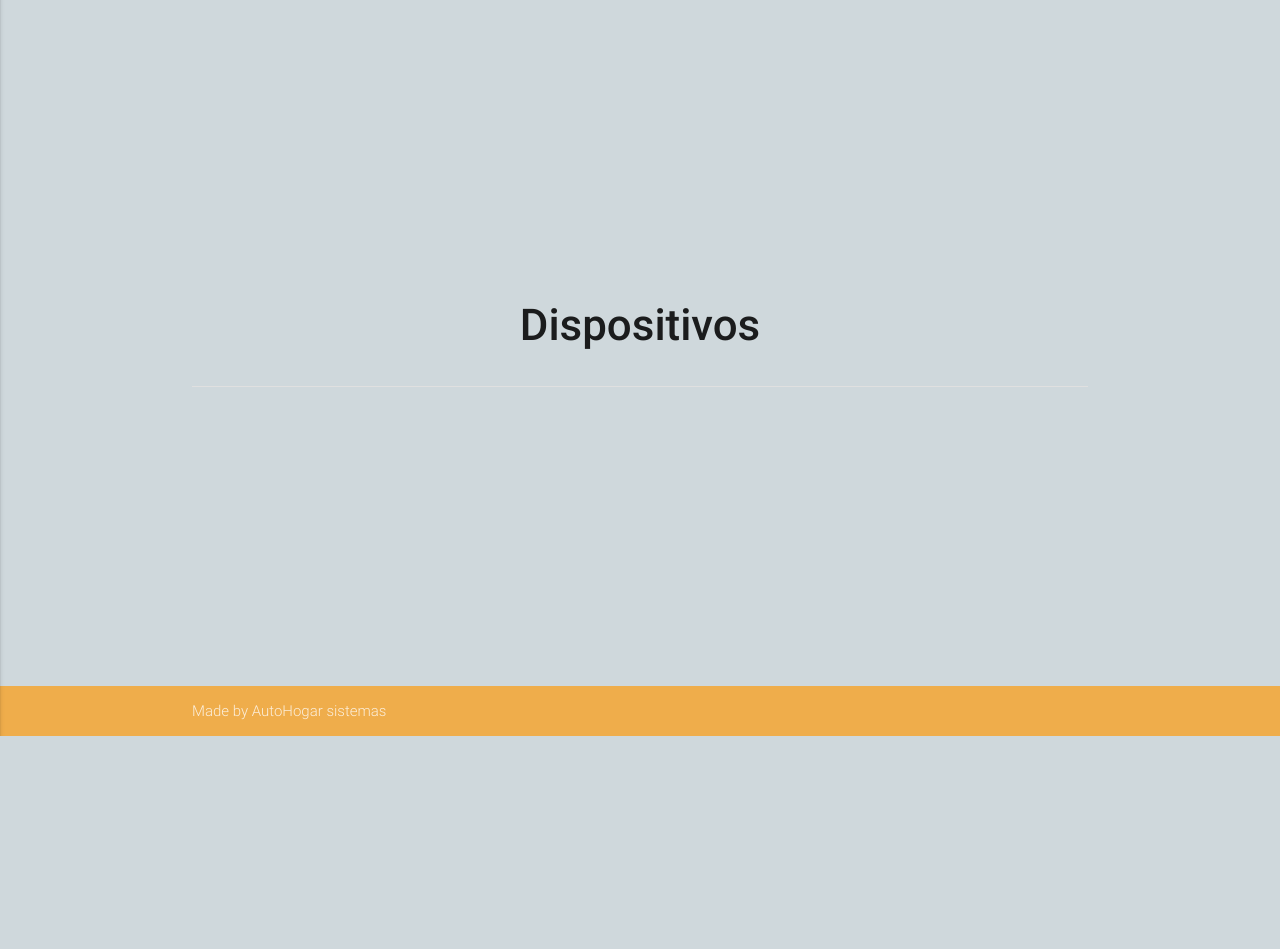
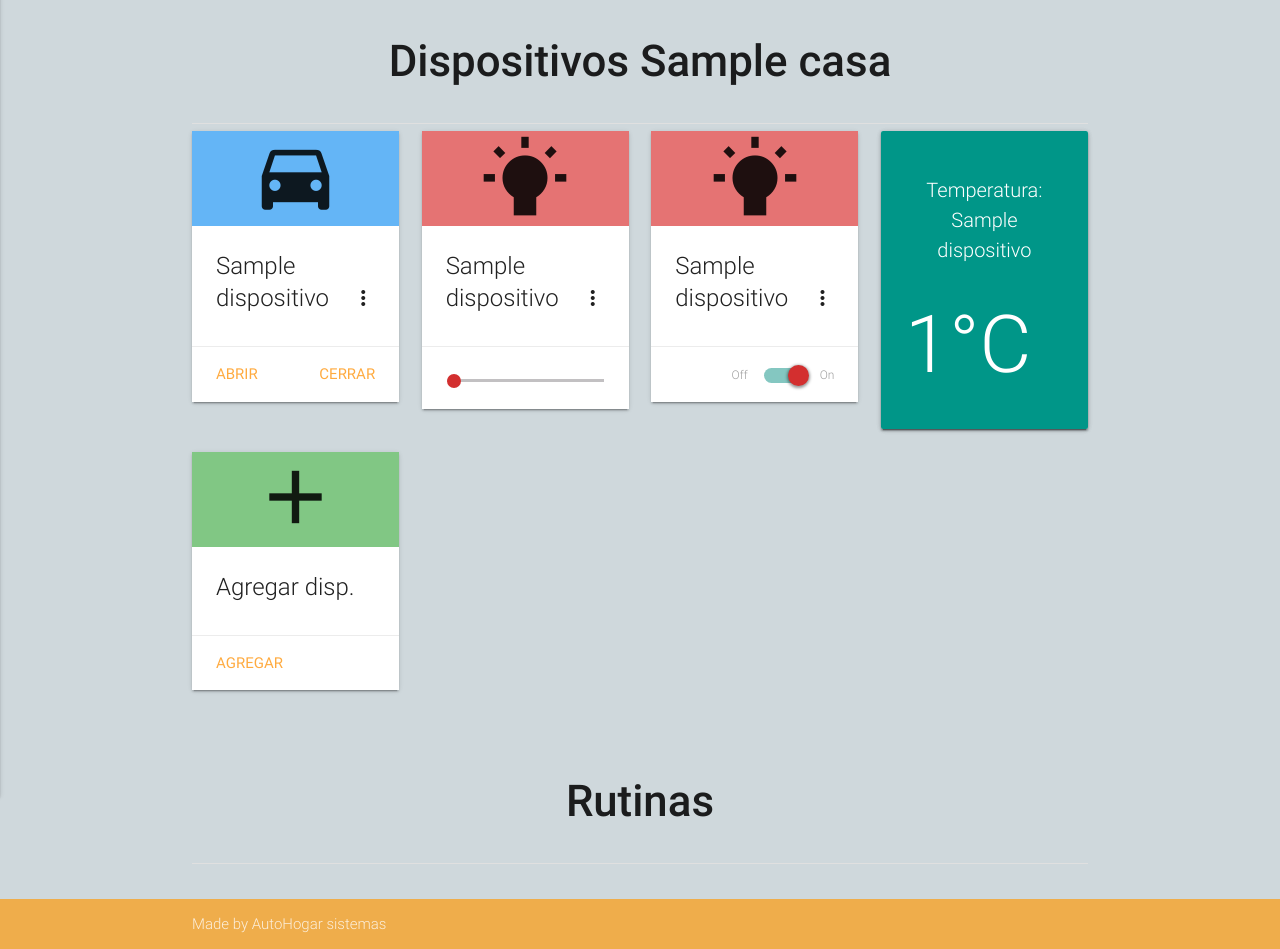
Before and after one commit to paslo22/AutoHogar, a Django app: page /web/dispositivos/1/ in a window 1280 px wide. Shown: the part 64-1013 px from the top of the page. Before the commit the page ends 800 px from the top, so only its background shows below. Run offline with Django 3.2, Linux system fonts and the light colour scheme; a user stored in the database is signed in; tables that the repository leaves empty hold one stand-in row (values such as "Sample post").

Commit message:
Started the routines section. Add function and visual for add houses and add and remove devices (Remove with confirmation).

```diff
--- a/web/templates/web/garage.html
+++ b/web/templates/web/garage.html
@@ -13,6 +13,7 @@
 		<div class="card-reveal">
 			<span class="card-title grey-text text-darken-4">{{d.nombre}}<i class="material-icons right">close</i></span>
 			<p>{# Here will go a simple description #}</p>
+			<a href="#modal{{d.pk}}" class="waves-effect waves-light btn red"><strong>Eliminar</strong></a>
 		</div>
 		<div class="card-action">
 			<a href="" class='abrirG'><input hidden value='{{d.garage.id}}'>Abrir</a>
@@ -20,3 +21,14 @@
 		</div>
 	</div>
 </div>
+<!-- Modal Structure -->
+<div id="modal{{d.pk}}" class="modal">
+	<div class="modal-content">
+		<h4>¿Est&aacute; seguro que desea eliminar el dispositivo {{d.nombre}}?</h4>
+		<p>Esta acci&oacute;n <strong>no puede ser deshecha.</strong></p>
+	</div>
+	<div class="modal-footer">
+		<a href="{% url 'removeDev' house.pk d.pk %}" class=" modal-action modal-close waves-effect waves-light btn red">Eliminar</a>
+		<a href="#!" class=" modal-action modal-close waves-effect waves-green btn-flat">Cancelar</a>
+	</div>
+</div>
--- a/web/templates/web/index.html
+++ b/web/templates/web/index.html
@@ -7,11 +7,11 @@
 <div class="container">
 	<div class="section">
 		<div class="row">
-			<h3 class="center-align"><strong>Dispositivos {{disp.nombre}}</strong></h3>
+			<h3 class="center-align"><strong>Dispositivos {{house.nombre}}</strong></h3>
 		</div>
 		<div class="divider"></div>
 		<div class="row">
-			{% for d in disp.dispositivo_set.all %}
+			{% for d in house.dispositivo_set.all %}
 				{% if d.garage %}
 					{% include "web/garage.html" %}
 				{% endif %}
@@ -25,6 +25,34 @@
 					{% include "web/term.html" %}
 				{% endif %}
 			{% endfor %}
+			<div class="col s12 m4 l3">
+				<div class="card hoverable">
+					<div class="card-image">
+						<div class="green lighten-2" style="width:100%;">
+							<h5 class="center-align" style="margin:0px;">
+								<i class="material-icons large" >add</i>
+							</h5>
+						</div>
+					</div>
+					<div class="card-content">
+						<span class="card-title grey-text text-darken-4">Agregar disp.</span>
+					</div>
+					<div class="card-action">
+						<a href="{% url 'addDev' house.pk %}">Agregar</a>
+					</div>
+				</div>
+			</div>
+		</div>
+	</div>
+	<div class="section">
+		<div class="row">
+			<h3 class="center-align"><strong>Rutinas</strong></h3>
+		</div>
+		<div class="divider"></div>
+		<div class="row">
+			{% for r in house.rutinas_set.all %}
+				{% include "web/routine.html" %}
+			{% endfor %}
 		</div>
 	</div>
 </div>
@@ -34,6 +62,11 @@
 	<script type="text/javascript" src="{% static 'web/js/light.js' %}"></script>
 	<script type="text/javascript" src="{% static 'web/js/garage.js' %}"></script>
 	<script type="text/javascript" src="{% static 'web/js/temp.js' %}"></script>
+	<script>
+		$(document).ready(function(){
+			$('.modal').modal();
+		});
+	</script>
 {% endblock extraScripts %}
 
 {#
--- a/web/templates/web/light.html
+++ b/web/templates/web/light.html
@@ -18,6 +18,7 @@
 		<div class="card-reveal">
 			<span class="card-title grey-text text-darken-4">{{d.nombre}}<i class="material-icons right">close</i></span>
 			<p>{# Here will go a simple description #}</p>
+			<a href="#modal{{d.pk}}" class="waves-effect waves-light btn red"><strong>Eliminar</strong></a>
 		</div>
 		<div class="card-action">
 			<div class="switch right-align" id="switchRed">
@@ -30,3 +31,14 @@
 		</div>
 	</div>
 </div>
+<!-- Modal Structure -->
+<div id="modal{{d.pk}}" class="modal">
+	<div class="modal-content">
+		<h4>¿Est&aacute; seguro que desea eliminar el dispositivo {{d.nombre}}?</h4>
+		<p>Esta acci&oacute;n <strong>no puede ser deshecha.</strong></p>
+	</div>
+	<div class="modal-footer">
+		<a href="{% url 'removeDev' house.pk d.pk %}" class=" modal-action modal-close waves-effect waves-light btn red">Eliminar</a>
+		<a href="#!" class=" modal-action modal-close waves-effect waves-green btn-flat">Cancelar</a>
+	</div>
+</div>
--- /dev/null
+++ b/web/templates/web/routine.html
@@ -0,0 +1,5 @@
+<div class="col s12 m4 l3">
+	<div class="card hoverable">
+		{# TODO #}
+	</div>
+</div>
--- a/web/urls.py
+++ b/web/urls.py
@@ -8,4 +8,6 @@
 	url(r'^garage/$',views.garage, name='garage'),
 	url(r'^termometro/$',views.termometro, name='termometro'),
 	url(r'^addHouse/$',views.addHouse, name='addHouse'),
+	url(r'^addDev/(?P<housePk>[0-9]+)/$',views.addDev, name='addDev'),
+	url(r'^removeDev/(?P<housePk>[0-9]+)/(?P<devPk>[0-9]+)/$', views.removeDev , name='removeDev'),
 ]
--- a/web/views.py
+++ b/web/views.py
@@ -12,7 +12,7 @@
 # ser = serial.Serial('/dev/ttyACM0',9600)
 
 @login_required
-def index(request,housePk):
+def index(request, housePk):
 	house = get_object_or_404(Casa, pk=housePk)
 	user = request.user
 	return render(request, 'web/index.html', {'house':house})
@@ -44,6 +44,38 @@
 		messages.info(request,'Casa creada correctamente.')
 		return redirect('casas')
 
+@login_required
+def addDev(request, housePk):
+	house = get_object_or_404(Casa, pk=housePk)
+	if request.method == 'GET':
+		return render(request, 'web/addDev.html', {'house':house})
+	elif request.method == 'POST':
+		type_dev = request.POST.get('type_dev','')
+		name = request.POST.get('name','')
+		name_dev = request.POST.get('name_dev','')
+		if type_dev == 'garage':
+			dev = Garage(casa=house, nombre=name, nombre_disp=name_dev, estado=False)
+		elif type_dev == 'light':
+			dev = Luz(casa=house, nombre=name, nombre_disp=name_dev, estado=False)
+		elif type_dev == 'ther':
+			dev = Termometro(casa=house, nombre=name, nombre_disp=name_dev, estado=20)
+		else:
+			messages.info(request,'Dispositivo no implementado aún.')
+			return redirect('dispositivos', housePk=house.pk)
+		dev.save()
+		messages.info(request,'Dispositivo creado correctamente.')
+		return redirect('dispositivos', housePk=house.pk)
+	else:
+		messages.info(request, 'Operación inválida.')
+		return redirect('dispositivos', housePk=house.pk)
+
+@login_required
+def removeDev(request, housePk, devPk):
+	dev = get_object_or_404(Dispositivo, pk=devPk)
+	dev.delete()
+	messages.info(request, 'Dispositivo borrado correctamente.')
+	return redirect('dispositivos', housePk)
+
 @csrf_exempt
 def luz(request):
 	id = request.POST.get('id')
```
Also changed, not shown: web/templates/web/addDev.html (added, +46 -0 lines).
